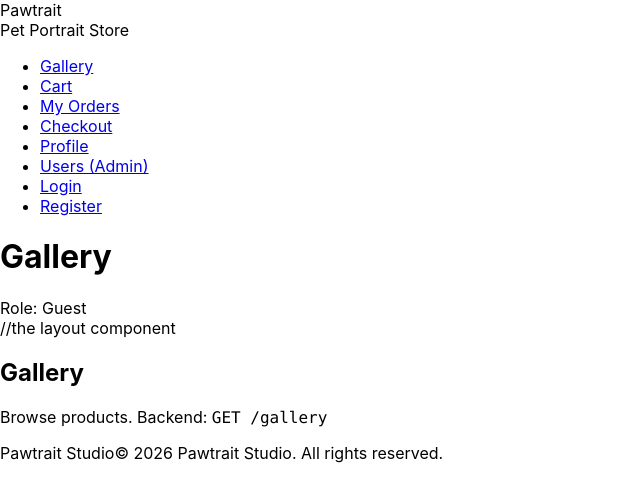
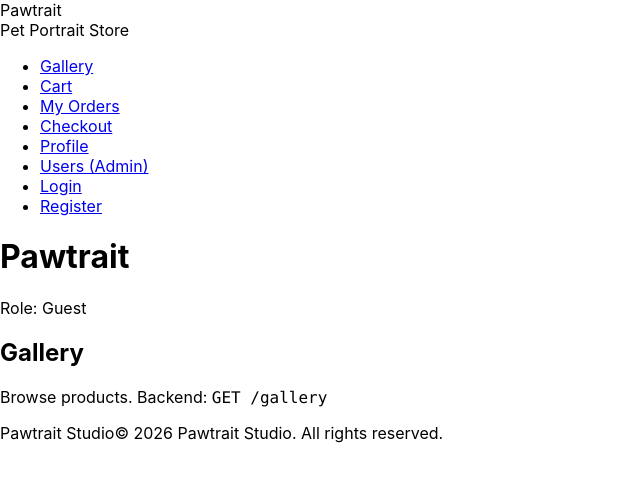
Before and after one commit to avrshay/Pawtrait, a React (Create React App) app in the folder my-frontend-app/: page / in a window 1280 px wide. Shown: the top 502 px of the page, without its empty margins (0-640 px from the left). Built offline with nearby package versions, Linux system fonts and the light colour scheme.

Commit message:
adding card

```diff
--- a/my-frontend-app/src/App.js
+++ b/my-frontend-app/src/App.js
@@ -20,7 +20,7 @@ import NotFound from "./pages/NotFound";
 export default function App() {
   return (
     <BrowserRouter>
-      <Layout> //the layout component
+      <Layout title="Pawtrait">
         <Routes>
           <Route path="/"                   element={<Gallery />} /> //the home page
           <Route path="/gallery/:productId" element={<ProductDetails />} />
```
Also changed, not shown: my-frontend-app/src/components/Card.js (+11 -0 lines).
